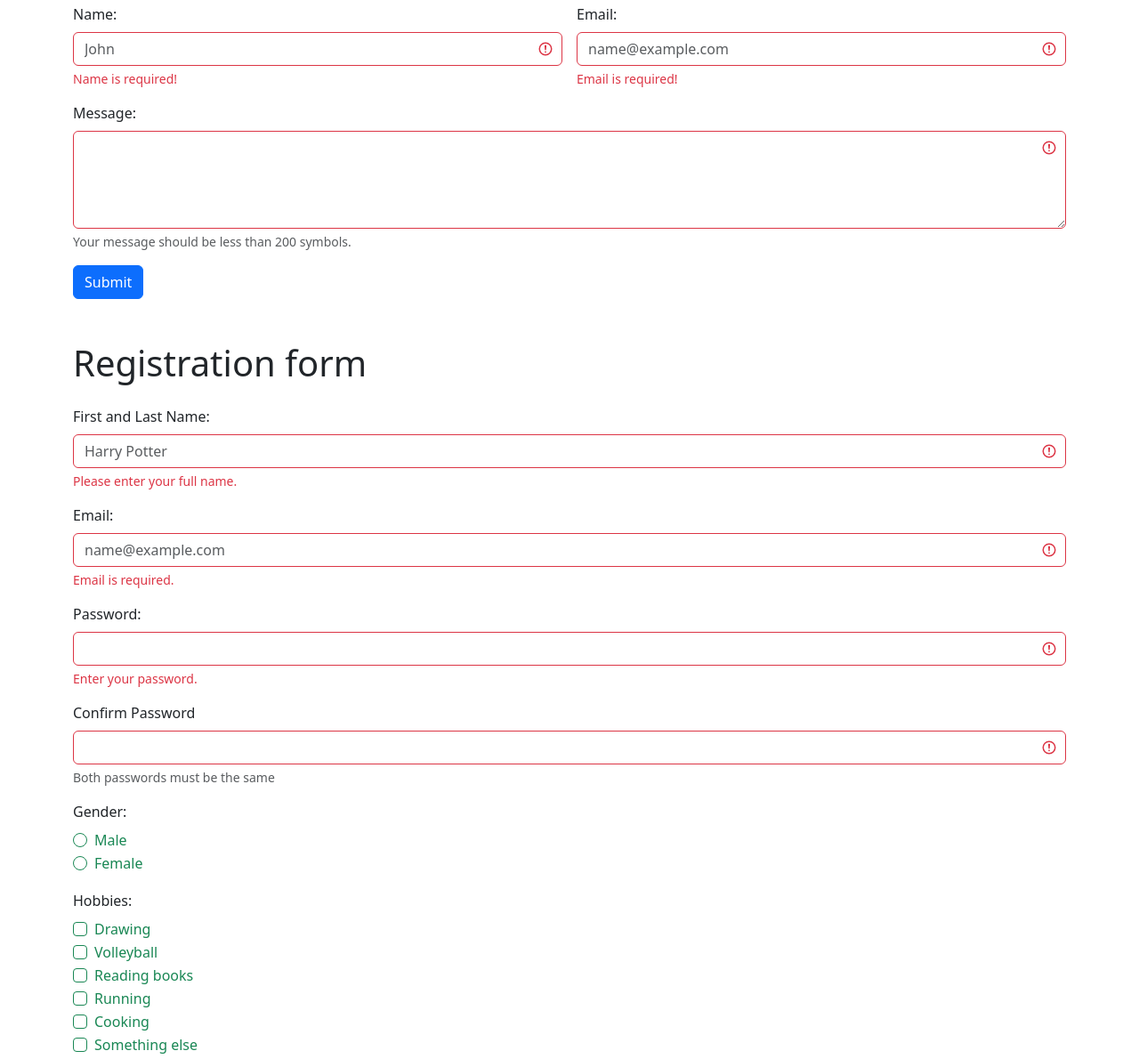
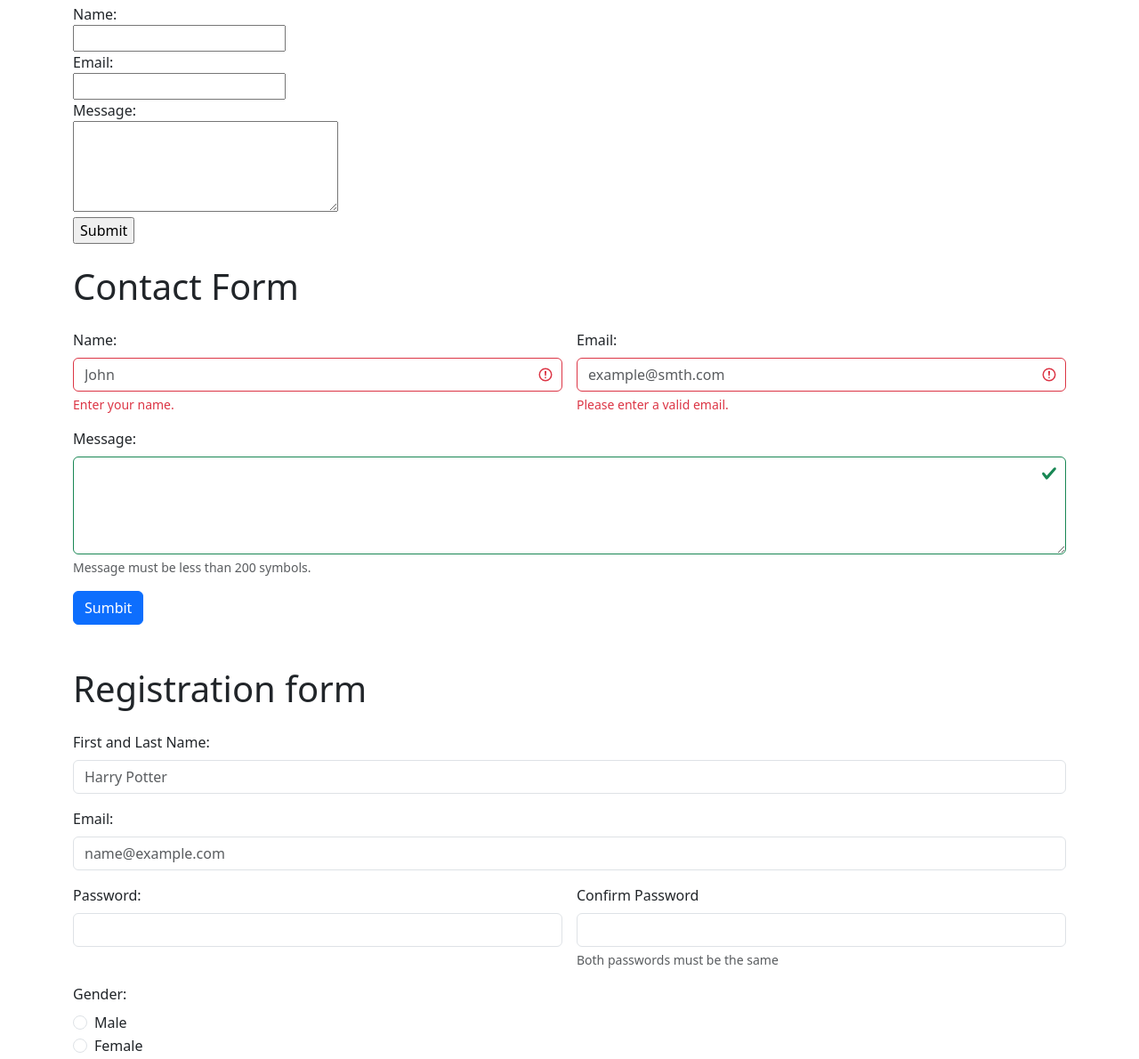
Before and after one commit to mkairbaeva664-collab/web4, a plain HTML site: page index.html in a window 1280 px wide. Shown: the part 116-1306 px from the top of the page at 89% size. Drawn offline with nearby package versions, Linux system fonts and the light colour scheme.

Commit message:
add validation

```diff
--- a/index.html
+++ b/index.html
@@ -3,35 +3,52 @@
 <head>
     <meta charset="UTF-8">
     <meta name="viewport" content="width=device-width, initial-scale=1.0">
-    <link href="https://cdn.jsdelivr.net/npm/bootstrap@5.3.8/dist/css/bootstrap.min.css" rel="stylesheet">
-    <script src="https://cdn.jsdelivr.net/npm/bootstrap@5.3.0/dist/js/bootstrap.bundle.min.js"></script>
-    <title>Document</title>
+    <link href="https://cdn.jsdelivr.net/npm/bootstrap@5.3.0/dist/css/bootstrap.min.css" rel="stylesheet">
+
+    <title>Forms and Validation</title>
 </head>
 <body class="py-5">
 
     <div class="container">
         <h1 class="mb-4">Simple Contact Form</h1>
 
+        <form>
+            <label for="simpleName">Name:</label><br>
+            <input type="text" id="simpleName" name="name" required><br>
+
+            <label for="simpleEmail">Email:</label><br>
+            <input type="email" id="simpleEmail" name="email" required><br>
+
+            <label for="simpleMessage">Message:</label><br>
+            <textarea id="simpleMessage" name="message" rows="4" cols="30" maxlength="200" required></textarea><br>
+
+            <input type="submit" value="Submit">
+        </form>
+    </div><br>
+
+    <div class="container">
+        <h1 class="mb-4">Contact Form</h1>
+
         <form class="row g-3 was-validated">
             <div class="col-md-6">
                 <label for="contactName" class="form-label">Name:</label><br>
-                <input type="text" class="form-control" id="contactName" placeholder="John" required>
+                <input type="text" class="form-control" id="contactName" name="contactName" placeholder="John" required>
                 <div class="valid-feedback">Looks good!</div>
-                <div class="invalid-feedback">Name is required!</div>
+                <div class="invalid-feedback">Enter your name.</div>
             </div>
             <div class="col-md-6">
                 <label for="contactEmail" class="form-label">Email:</label><br>
-                <input type="email" class="form-control" id="contactEmail" placeholder="name@example.com" required>
+                <input type="email" class="form-control" id="contactEmail" name="contactEmail" placeholder="example@smth.com" required>
                 <div class="valid-feedback">Looks good!</div>
-                <div class="invalid-feedback">Email is required!</div>
+                <div class="invalid-feedback">Please enter a valid email.</div>
             </div>
             <div class="col-12">
                 <label for="contactMessage" class="form-label">Message:</label><br>
-                <textarea class="form-control" id="contactMessage" rows="4" cols="30" maxlength="200" required></textarea>
-                <div id="messageHelper" class="form-text">Your message should be less than 200 symbols.</div>
+                <textarea class="form-control" id="contactMessage" name="contactMessage" rows="4" cols="30" maxlength="200"></textarea>
+                <div id="messageHelper" class="form-text">Message must be less than 200 symbols.</div>
             </div>
             <div class="col-12">
-                <button class="btn btn-primary" type="submit">Submit</button>
+                <input type="submit" value="Sumbit" class="btn btn-primary">
             </div>
         </form>
     </div>
@@ -39,7 +56,7 @@
     <div class="container">
         <h1 class="mb-4 pt-5">Registration form</h1>
 
-        <form class="row g-3 was-validated">
+        <form class="row g-3 needs-validation" novalidate>
             <div class="col-12">
                 <label for="uFirstLastName" class="form-label">First and Last Name:</label><br>
                 <input type="text" class="form-control" id="uFirstLastName" placeholder="Harry Potter" required>
@@ -52,25 +69,26 @@
                 <div class="valid-feedback">Correct!</div>
                 <div class="invalid-feedback">Email is required.</div>
             </div>
-            <div class="col-12">
+            <div class="col-6">
                 <label for="uPassword" class="form-label">Password:</label>
-                <input type="password" id="uPassword" class="form-control" required>
+                <input type="password" id="uPassword" class="form-control" minlength="6" required>
                 <div class="valid-feedback">Acceptable</div>
-                <div class="invalid-feedback">Enter your password.</div>
+                <div class="invalid-feedback">Enter your password(min 6 symbols).</div>
             </div>
-            <div class="col-12">
+            <div class="col-6">
                 <label for="confirmPassword" class="form-label">Confirm Password</label>
                 <input type="password" id="confirmPassword" class="form-control" required>
                 <div id="Helper" class="form-text">Both passwords must be the same</div>
+                <div class="invalid-feedback">Please confirm your password.</div>
             </div>
             <div class="col-12">
                 <label class="form-label">Gender:</label><br>
                 <div class="form-check">
-                    <input type="radio" class="form-check-input" id="genderMale" name="gender">
+                    <input type="radio" class="form-check-input" id="genderMale" name="gender" required>
                     <label class="form-check-label" for="genderMale">Male</label>
                 </div>
                 <div class="form-check">
-                    <input type="radio" class="form-check-input" id="genderFemale" name="gender">
+                    <input type="radio" class="form-check-input" id="genderFemale" name="gender" required>
                     <label class="form-check-label" for="genderFemale">Female</label>
                 </div>
             </div>
@@ -103,7 +121,8 @@
             </div>
             <div class="col-12">
                 <label for="country" class="form-label">Select country:</label>
-                <select class="form-select" id="country">
+                <select class="form-select" id="country" required>
+                    <option value="" selected disabled>Choose country...</option>
                     <option>Kazakhstan</option>
                     <option>Russia</option>
                     <option>China</option>
@@ -120,5 +139,23 @@
             </div>
         </form>
     </div>
+
+    <script src="https://cdn.jsdelivr.net/npm/bootstrap@5.3.0/dist/js/bootstrap.bundle.min.js"></script>
+
+    <script>
+        (() => {
+            'use strict'
+            const forms = document.querySelectorAll('.needs-validation')
+            Array.from(forms).forEach(form => {
+                form.addEventListener('submit', event => {
+                    if (!form.checkValidity()) {
+                        event.preventDefault()
+                        event.stopPropagation()
+                    }
+                    form.classList.add('was-validated')
+                }, false)
+            })
+        })()
+    </script>
 </body>
 </html>
```
